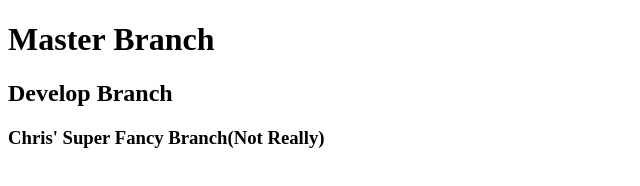
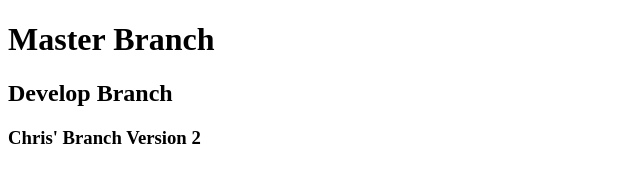
Before and after one commit to bltitus82/teamGit, a plain HTML site: page index.html in a window 1280 px wide. Shown: the whole page, without its empty margins (0-640 px from the left). Drawn offline with Linux system fonts and the light colour scheme.

Commit message:
More pull request practice

```diff
--- a/index.html
+++ b/index.html
@@ -9,6 +9,6 @@
 <body>
     <h1>Master Branch</h1>
     <h2>Develop Branch</h2>
-    <h3>Chris' Super Fancy Branch(Not Really)</h3>
+    <h3>Chris' Branch Version 2</h3>
 </body>
 </html>
```
